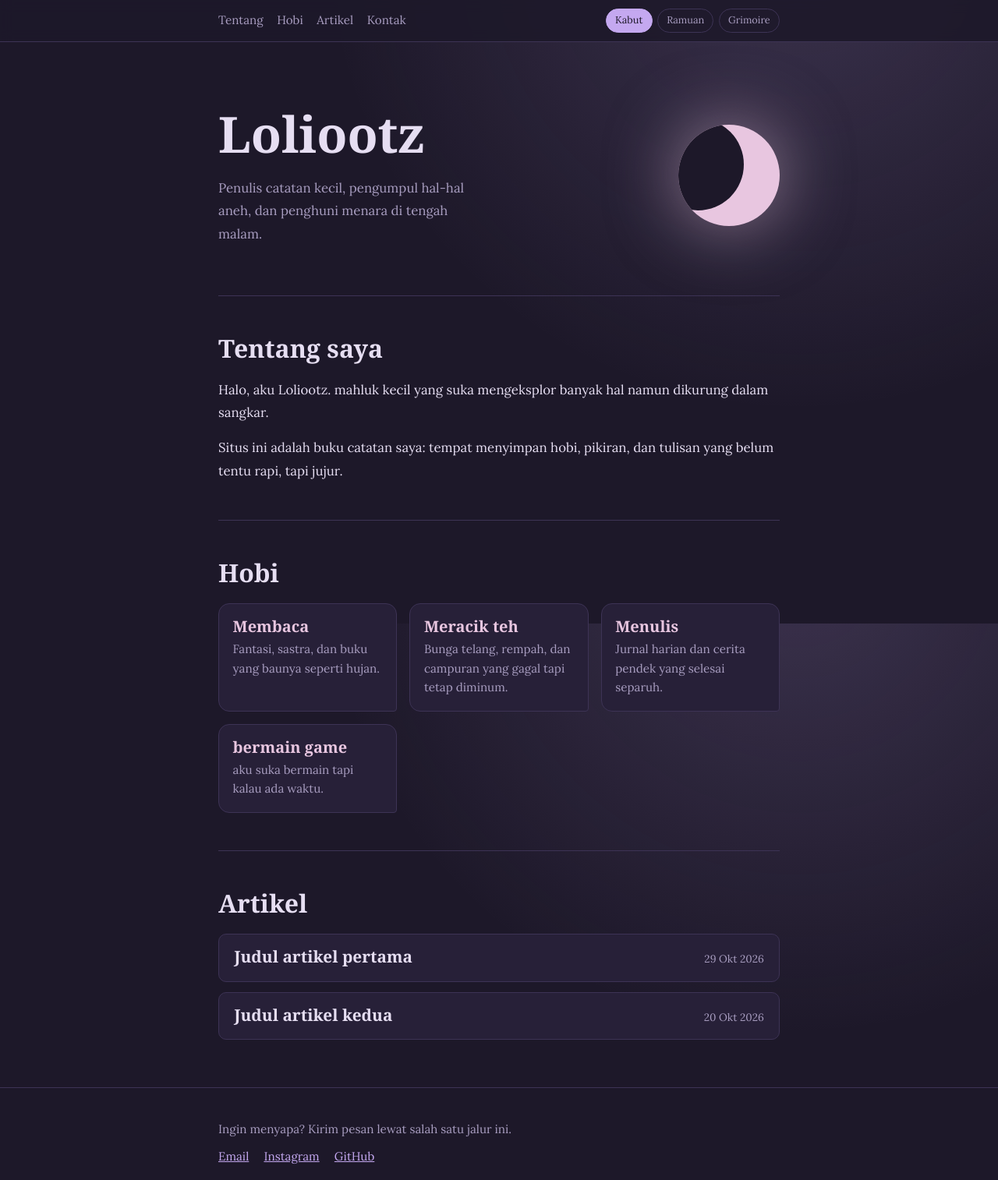
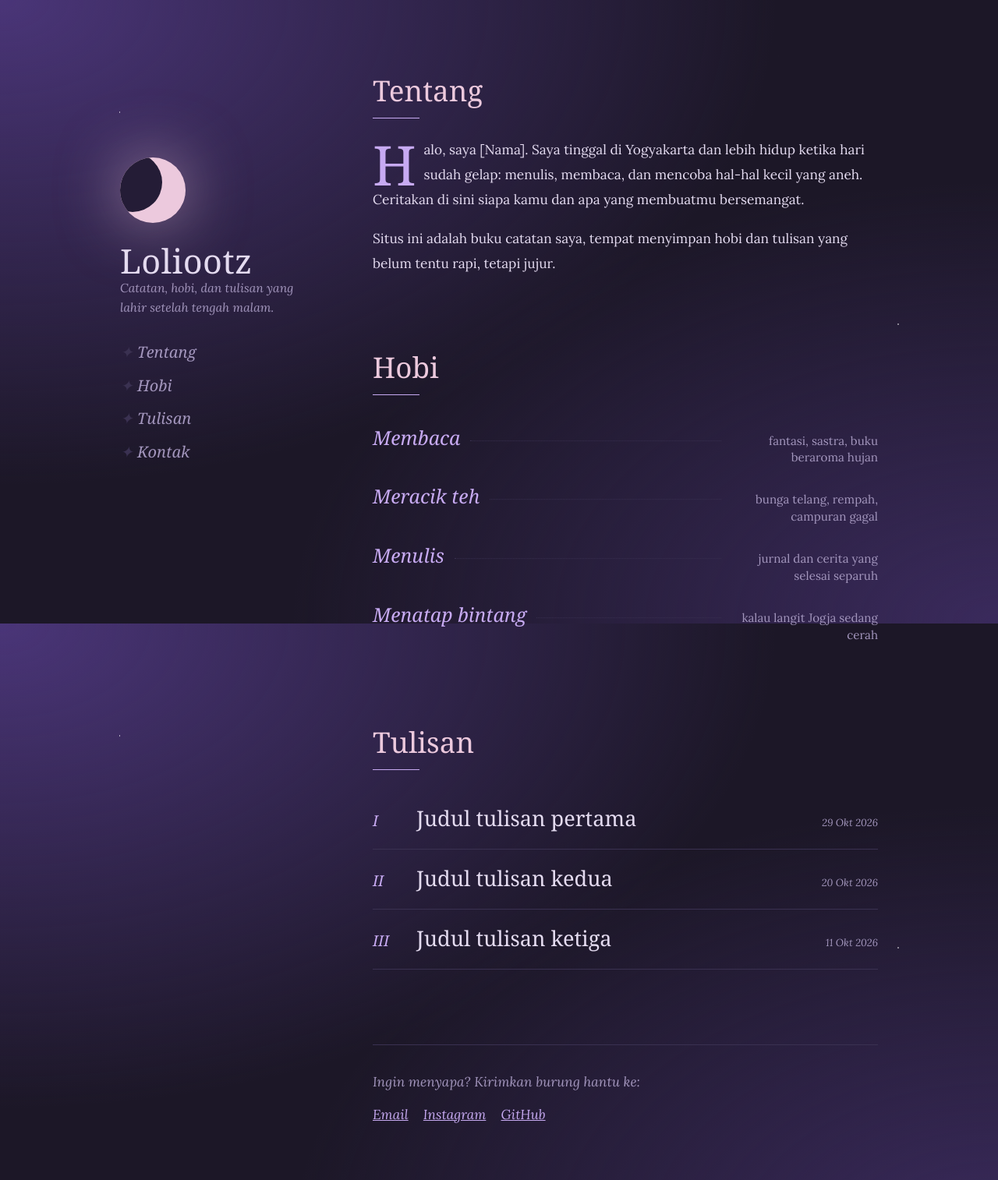
Before and after one commit to loliootz/loliootz, a plain HTML site: page index.html in a window 1280 px wide. Shown: the top 1514 px of the page at 78% size. Drawn offline with Linux system fonts and the light colour scheme; a web font is replaced by a local one.

Commit message:
Update index.html

```diff
--- a/index.html
+++ b/index.html
@@ -3,154 +3,138 @@
 <head>
 <meta charset="UTF-8">
 <meta name="viewport" content="width=device-width, initial-scale=1">
-<title>Loliootz – Catatan dari Menara</title>
-<link rel="preconnect" href="https://fonts.googleapis.com">
-<link href="https://fonts.googleapis.com/css2?family=IM+Fell+English:ital@0;1&family=Cormorant+Garamond:ital,wght@0,500;0,700;1,500&family=Lora:wght@400;500&display=swap" rel="stylesheet">
+<title>Loliootz – Jurnal Tengah Malam</title>
+<link href="https://fonts.googleapis.com/css2?family=IM+Fell+English:ital@0;1&family=Lora:ital@0;1&display=swap" rel="stylesheet">
 <style>
-/* ====== TEMA: ganti warna di sini ====== */
-:root, [data-tema="kabut"]{
-  --bg:#1d1829; --panel:#272038; --garis:#3d3355; --teks:#e6def2; --redup:#a89dc0;
-  --aksen:#c4a8f0; --aksen2:#e8c6e0; --font-judul:'IM Fell English',Georgia,serif;
-}
-[data-tema="ramuan"]{
-  --bg:#211a2b; --panel:#2c2238; --garis:#46385a; --teks:#eadff0; --redup:#b3a0bd;
-  --aksen:#d6a5d8; --aksen2:#a9d4c0; --font-judul:'Cormorant Garamond',Georgia,serif;
-}
-[data-tema="grimoire"]{
-  --bg:#18142a; --panel:#221c38; --garis:#4a3f6e; --teks:#ece4f5; --redup:#a79cc4;
-  --aksen:#b7a2ee; --aksen2:#e9d3a0; --font-judul:'IM Fell English',Georgia,serif;
-}
+
+:root{
+  --bg:#1c1727; --bg2:#241c36; --teks:#e4dbf0; --redup:#a396bd; --aksen:#c7aaf2; --aksen2:#ecc9dd; --garis:#3a3151; --glow1:#4a3578; --glow2:#3a2a5c;
+}:root{--judul:'IM Fell English',Georgia,serif}
 *{box-sizing:border-box;margin:0}
 html{scroll-behavior:smooth}
-body{background:var(--bg);color:var(--teks);font:400 1.05rem/1.75 'Lora',Georgia,serif;
-  background-image:radial-gradient(circle at 80% -10%,color-mix(in srgb,var(--aksen) 18%,transparent),transparent 45%);
-  background-attachment:fixed;transition:background-color .4s}
-h1,h2,h3{font-family:var(--font-judul);font-weight:700;line-height:1.2}
+body{background:var(--bg);color:var(--teks);font:1.08rem/1.85 'Lora',Georgia,serif;min-height:100vh;
+  background-image:
+   radial-gradient(1.5px 1.5px at 12% 18%,#fff9 50%,transparent 51%),
+   radial-gradient(1px 1px at 78% 9%,#fff8 50%,transparent 51%),
+   radial-gradient(1.5px 1.5px at 90% 52%,#fff7 50%,transparent 51%),
+   radial-gradient(1px 1px at 33% 72%,#fff8 50%,transparent 51%),
+   radial-gradient(1px 1px at 58% 88%,#fff6 50%,transparent 51%),
+   radial-gradient(ellipse at 0% 0%,var(--glow1) 0%,transparent 55%),
+   radial-gradient(ellipse at 100% 100%,var(--glow2) 0%,transparent 50%);
+  background-attachment:fixed}
 a{color:var(--aksen)}
 :focus-visible{outline:2px solid var(--aksen2);outline-offset:3px}
-.wrap{max-width:760px;margin:0 auto;padding:0 1.25rem}
 
-/* nav */
-header{position:sticky;top:0;z-index:5;background:color-mix(in srgb,var(--bg) 88%,transparent);
-  backdrop-filter:blur(8px);border-bottom:1px solid var(--garis)}
-header .wrap{display:flex;flex-wrap:wrap;gap:.5rem 1.2rem;align-items:center;justify-content:space-between;padding-top:.7rem;padding-bottom:.7rem}
-nav{display:flex;gap:1.1rem;font-size:.95rem}
-nav a{text-decoration:none;color:var(--redup)}
-nav a:hover{color:var(--aksen2)}
-.tema{display:flex;gap:.4rem}
-.tema button{font:inherit;font-size:.8rem;padding:.2rem .7rem;border-radius:99px;cursor:pointer;
-  background:transparent;color:var(--redup);border:1px solid var(--garis)}
-.tema button[aria-pressed="true"]{background:var(--aksen);color:var(--bg);border-color:var(--aksen)}
+.layout{max-width:1020px;margin:0 auto;display:grid;grid-template-columns:260px 1fr;gap:4rem;padding:0 1.5rem}
+aside{position:sticky;top:0;height:100vh;display:flex;flex-direction:column;justify-content:center;gap:1.6rem}
+.bulan{width:84px;height:84px;border-radius:50%;background:var(--aksen2);position:relative;overflow:hidden;
+  box-shadow:0 0 50px color-mix(in srgb,var(--aksen2) 35%,transparent);animation:napas 6s ease-in-out infinite alternate}
+.bulan::after{content:"";position:absolute;width:76px;height:76px;border-radius:50%;background:var(--bg2);top:-6px;left:-22px}
+@keyframes napas{to{box-shadow:0 0 80px color-mix(in srgb,var(--aksen2) 55%,transparent)}}
+aside h1{font:400 2.7rem/1.05 var(--judul);letter-spacing:.01em}
+aside .sub{color:var(--redup);font-style:italic;font-size:.98rem;line-height:1.6}
+nav{display:flex;flex-direction:column;gap:.35rem}
+nav a{text-decoration:none;color:var(--redup);font-family:var(--judul);font-size:1.25rem;font-style:italic;transition:.2s}
+nav a::before{content:"✦ ";color:var(--garis);transition:.2s}
+nav a:hover{color:var(--aksen2);padding-left:.3rem}
+nav a:hover::before{color:var(--aksen2)}
 
-/* hero */
-.hero{padding:5rem 0 4rem;display:grid;grid-template-columns:1fr auto;gap:2rem;align-items:center}
-.hero h1{font-size:clamp(2.4rem,7vw,4rem)}
-.hero p{color:var(--redup);margin-top:1rem;max-width:34ch}
-.bulan{width:130px;height:130px;border-radius:50%;background:var(--aksen2);position:relative;overflow:hidden;
-  box-shadow:0 0 60px color-mix(in srgb,var(--aksen2) 35%,transparent);animation:cahaya 6s ease-in-out infinite alternate}
-.bulan::after{content:"";position:absolute;width:118px;height:118px;border-radius:50%;background:var(--bg);top:-8px;left:-34px}
-@keyframes cahaya{to{box-shadow:0 0 90px color-mix(in srgb,var(--aksen2) 55%,transparent)}}
-@media (max-width:560px){.hero{grid-template-columns:1fr}.bulan{order:-1;width:90px;height:90px}.bulan::after{width:82px;height:82px;left:-24px;top:-6px}}
+main{padding:6rem 0 4rem}
+section{margin-bottom:6rem}
+h2{font:400 2.3rem/1.1 var(--judul);color:var(--aksen2);margin-bottom:1.6rem}
+h2::after{content:"";display:block;width:60px;height:1px;background:var(--aksen);margin-top:.9rem}
+.tentang p+p{margin-top:1.1rem}
+.tentang p:first-of-type::first-letter{font:400 4.4rem/.8 var(--judul);float:left;padding:.35rem .6rem 0 0;color:var(--aksen)}
 
-section{padding:3rem 0;border-top:1px solid var(--garis)}
-section h2{font-size:2rem;margin-bottom:1.2rem}
-section p+p{margin-top:1rem}
+/* hobi: daftar mengalir, tanpa kotak */
+.hobi{list-style:none;padding:0}
+.hobi li{display:flex;align-items:baseline;gap:.8rem;padding:.7rem 0}
+.hobi b{font:italic 400 1.55rem var(--judul);color:var(--aksen);white-space:nowrap}
+.hobi i{flex:1;border-bottom:1px dotted var(--garis);transform:translateY(-.3rem);min-width:20px}
+.hobi span{color:var(--redup);font-size:.95rem;text-align:right;max-width:20ch;line-height:1.4}
 
-/* hobi */
-.hobi{display:grid;grid-template-columns:repeat(auto-fit,minmax(200px,1fr));gap:1rem}
-.hobi div{background:var(--panel);border:1px solid var(--garis);border-radius:14px 14px 4px 14px;padding:1.1rem}
-.hobi h3{font-size:1.25rem;color:var(--aksen2);margin-bottom:.3rem}
-.hobi p{font-size:.95rem;color:var(--redup);line-height:1.6}
+/* artikel: daftar bernomor romawi */
+.artikel{counter-reset:n}
+.artikel details{border-bottom:1px solid var(--garis);counter-increment:n}
+.artikel summary{list-style:none;cursor:pointer;display:grid;grid-template-columns:3rem 1fr auto;align-items:baseline;gap:.5rem;padding:1.3rem 0}
+.artikel summary::-webkit-details-marker{display:none}
+.artikel summary::before{content:counter(n,upper-roman);font:italic 400 1.2rem var(--judul);color:var(--aksen)}
+.artikel h3{font:400 1.7rem/1.2 var(--judul);transition:.2s}
+.artikel summary:hover h3{color:var(--aksen2)}
+.artikel time{font-size:.82rem;color:var(--redup);font-style:italic}
+.artikel .isi{padding:0 0 1.6rem 3.5rem;color:var(--teks);opacity:.9}
 
-/* artikel */
-.artikel details{background:var(--panel);border:1px solid var(--garis);border-radius:10px;margin-bottom:.8rem}
-.artikel summary{cursor:pointer;padding:1rem 1.2rem;list-style:none;display:flex;justify-content:space-between;gap:1rem;align-items:baseline}
-.artikel summary::-webkit-details-marker{display:none}
-.artikel summary h3{font-size:1.3rem}
-.artikel time{font-size:.85rem;color:var(--redup);white-space:nowrap}
-.artikel details[open] summary{border-bottom:1px solid var(--garis)}
-.artikel .isi{padding:1rem 1.2rem 1.3rem;color:var(--teks)}
-.artikel summary:hover h3{color:var(--aksen)}
+footer{border-top:1px solid var(--garis);padding:2rem 0 4rem;color:var(--redup);font-style:italic}
+footer a{margin-right:1.2rem}
 
-footer{border-top:1px solid var(--garis);padding:2.5rem 0;color:var(--redup);font-size:.95rem}
-footer ul{list-style:none;padding:0;display:flex;gap:1.2rem;flex-wrap:wrap;margin-top:.5rem}
+@media (max-width:820px){
+  .layout{grid-template-columns:1fr;gap:0}
+  aside{position:static;height:auto;padding:3rem 0 1rem;gap:1.1rem}
+  nav{flex-direction:row;flex-wrap:wrap;gap:.4rem 1.2rem}
+  main{padding-top:2rem}
+  .hobi li{flex-wrap:wrap}.hobi i{display:none}.hobi span{text-align:left;max-width:none;width:100%}
+  .artikel summary{grid-template-columns:2.2rem 1fr}.artikel time{grid-column:2}
+  .artikel .isi{padding-left:2.7rem}
+}
 @media (prefers-reduced-motion:reduce){.bulan{animation:none}html{scroll-behavior:auto}}
 </style>
 </head>
 <body>
-<header>
-  <div class="wrap">
-    <nav aria-label="Navigasi">
-      <a href="#tentang">Tentang</a><a href="#hobi">Hobi</a><a href="#artikel">Artikel</a><a href="#kontak">Kontak</a>
-    </nav>
-    <div class="tema" role="group" aria-label="Pilih tema">
-      <button data-pilih="kabut" aria-pressed="true">Kabut</button>
-      <button data-pilih="ramuan" aria-pressed="false">Ramuan</button>
-      <button data-pilih="grimoire" aria-pressed="false">Grimoire</button>
-    </div>
-  </div>
-</header>
-
-<main class="wrap">
-  <div class="hero">
+<div class="layout">
+  <aside>
+    <div class="bulan" role="img" aria-label="Bulan sabit"></div>
     <div>
       <h1>Loliootz</h1>
-      <p>Penulis catatan kecil, pengumpul hal-hal aneh, dan penghuni menara di tengah malam.</p>
+      <p class="sub">Catatan, hobi, dan tulisan yang lahir setelah tengah malam.</p>
     </div>
-    <div class="bulan" role="img" aria-label="Bulan sabit"></div>
-  </div>
+    <nav aria-label="Navigasi">
+      <a href="#tentang">Tentang</a>
+      <a href="#hobi">Hobi</a>
+      <a href="#artikel">Tulisan</a>
+      <a href="#kontak">Kontak</a>
+    </nav>
+  </aside>
 
-  <section id="tentang">
-    <h2>Tentang saya</h2>
-    <p>Halo, aku Loliootz. mahluk kecil yang suka mengeksplor banyak hal namun dikurung dalam sangkar.</p>
-    <p>Situs ini adalah buku catatan saya: tempat menyimpan hobi, pikiran, dan tulisan yang belum tentu rapi, tapi jujur.</p>
-  </section>
+  <main>
+    <section id="tentang" class="tentang">
+      <h2>Tentang</h2>
+      <p>Halo, saya [Nama]. Saya tinggal di Yogyakarta dan lebih hidup ketika hari sudah gelap: menulis, membaca, dan mencoba hal-hal kecil yang aneh. Ceritakan di sini siapa kamu dan apa yang membuatmu bersemangat.</p>
+      <p>Situs ini adalah buku catatan saya, tempat menyimpan hobi dan tulisan yang belum tentu rapi, tetapi jujur.</p>
+    </section>
 
-  <section id="hobi">
-    <h2>Hobi</h2>
-    <div class="hobi">
-      <div><h3>Membaca</h3><p>Fantasi, sastra, dan buku yang baunya seperti hujan.</p></div>
-      <div><h3>Meracik teh</h3><p>Bunga telang, rempah, dan campuran yang gagal tapi tetap diminum.</p></div>
-      <div><h3>Menulis</h3><p>Jurnal harian dan cerita pendek yang selesai separuh.</p></div>
-      <div><h3>bermain game</h3><p>aku suka bermain tapi kalau ada waktu.</p></div>
-    </div>
-  </section>
+    <section id="hobi">
+      <h2>Hobi</h2>
+      <ul class="hobi">
+        <li><b>Membaca</b><i></i><span>fantasi, sastra, buku beraroma hujan</span></li>
+        <li><b>Meracik teh</b><i></i><span>bunga telang, rempah, campuran gagal</span></li>
+        <li><b>Menulis</b><i></i><span>jurnal dan cerita yang selesai separuh</span></li>
+        <li><b>Menatap bintang</b><i></i><span>kalau langit Jogja sedang cerah</span></li>
+      </ul>
+    </section>
 
-  <section id="artikel">
-    <h2>Artikel</h2>
-    <div class="artikel">
-      <details>
-        <summary><h3>Judul artikel pertama</h3><time datetime="2026-10-29">29 Okt 2026</time></summary>
-        <div class="isi"><p>Tulis isi artikelmu di sini. Klik judul untuk membuka dan menutup tulisan. Kamu bisa menambah paragraf sebanyak yang kamu mau.</p></div>
-      </details>
-      <details>
-        <summary><h3>Judul artikel kedua</h3><time datetime="2026-10-20">20 Okt 2026</time></summary>
-        <div class="isi"><p>Salin satu blok &lt;details&gt; untuk menambah artikel baru, lalu ganti judul, tanggal, dan isinya.</p></div>
-      </details>
-    </div>
-  </section>
-</main>
+    <section id="artikel">
+      <h2>Tulisan</h2>
+      <div class="artikel">
+        <details>
+          <summary><h3>Judul tulisan pertama</h3><time>29 Okt 2026</time></summary>
+          <div class="isi"><p>Tulis isi artikelmu di sini. Klik judul untuk membuka dan menutup. Tambahkan paragraf sebanyak yang kamu mau.</p></div>
+        </details>
+        <details>
+          <summary><h3>Judul tulisan kedua</h3><time>20 Okt 2026</time></summary>
+          <div class="isi"><p>Salin satu blok &lt;details&gt; untuk menambah tulisan baru. Nomor romawinya akan menyesuaikan otomatis.</p></div>
+        </details>
+        <details>
+          <summary><h3>Judul tulisan ketiga</h3><time>11 Okt 2026</time></summary>
+          <div class="isi"><p>Isi tulisan ketiga.</p></div>
+        </details>
+      </div>
+    </section>
 
-<footer id="kontak">
-  <div class="wrap">
-    <p>Ingin menyapa? Kirim pesan lewat salah satu jalur ini.</p>
-    <ul>
-      <li><a href="mailto:email@contoh.com">Email</a></li>
-      <li><a href="#">Instagram</a></li>
-      <li><a href="#">GitHub</a></li>
-    </ul>
-  </div>
-</footer>
-
-<script>
-const root=document.documentElement, tombol=document.querySelectorAll('[data-pilih]');
-function pakai(t){
-  root.dataset.tema=t;
-  tombol.forEach(b=>b.setAttribute('aria-pressed',b.dataset.pilih===t));
-  try{localStorage.setItem('tema',t)}catch(e){}
-}
-tombol.forEach(b=>b.addEventListener('click',()=>pakai(b.dataset.pilih)));
-try{const s=localStorage.getItem('tema'); if(s) pakai(s)}catch(e){}
-</script>
+    <footer id="kontak">
+      <p style="margin-bottom:.6rem">Ingin menyapa? Kirimkan burung hantu ke:</p>
+      <a href="mailto:email@contoh.com">Email</a><a href="#">Instagram</a><a href="#">GitHub</a>
+    </footer>
+  </main>
+</div>
 </body>
 </html>
```
